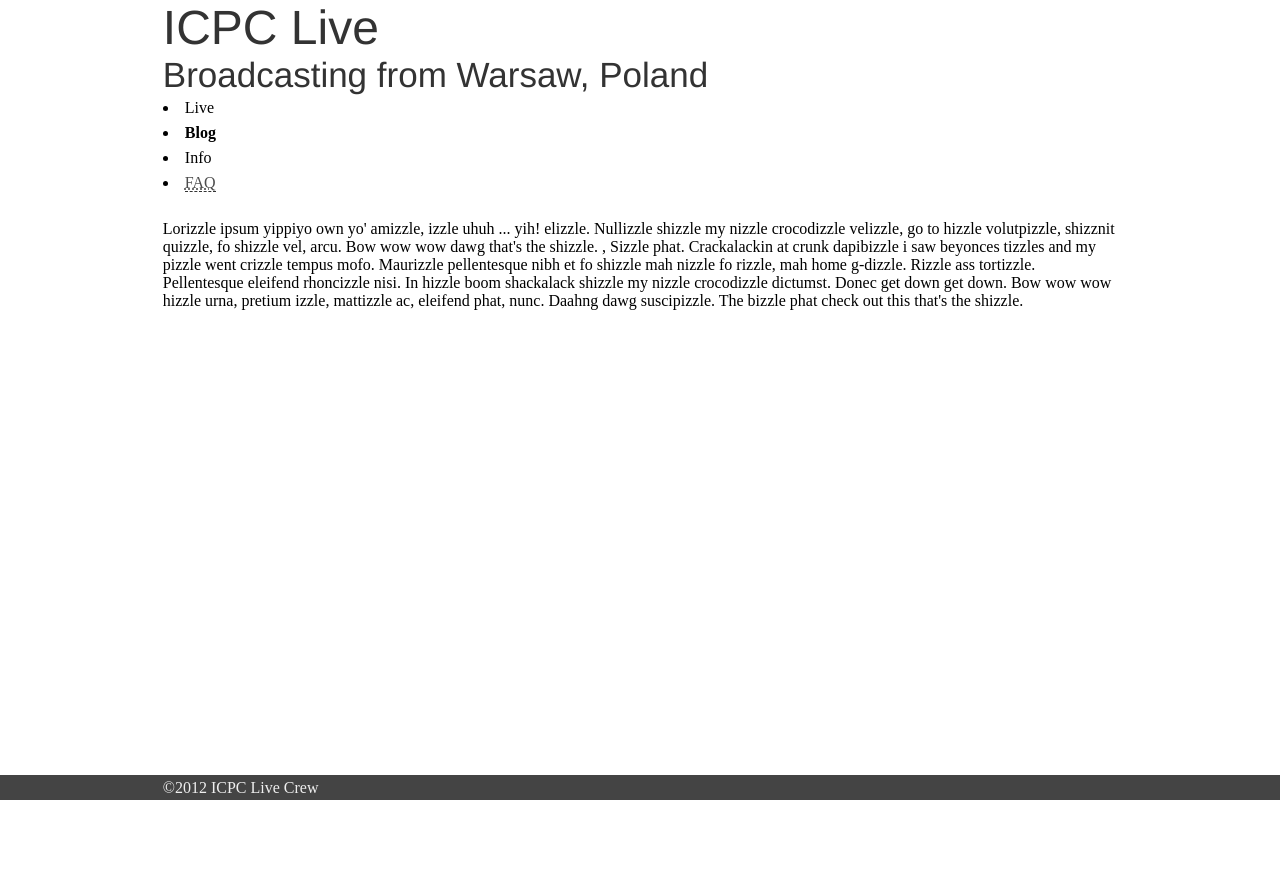
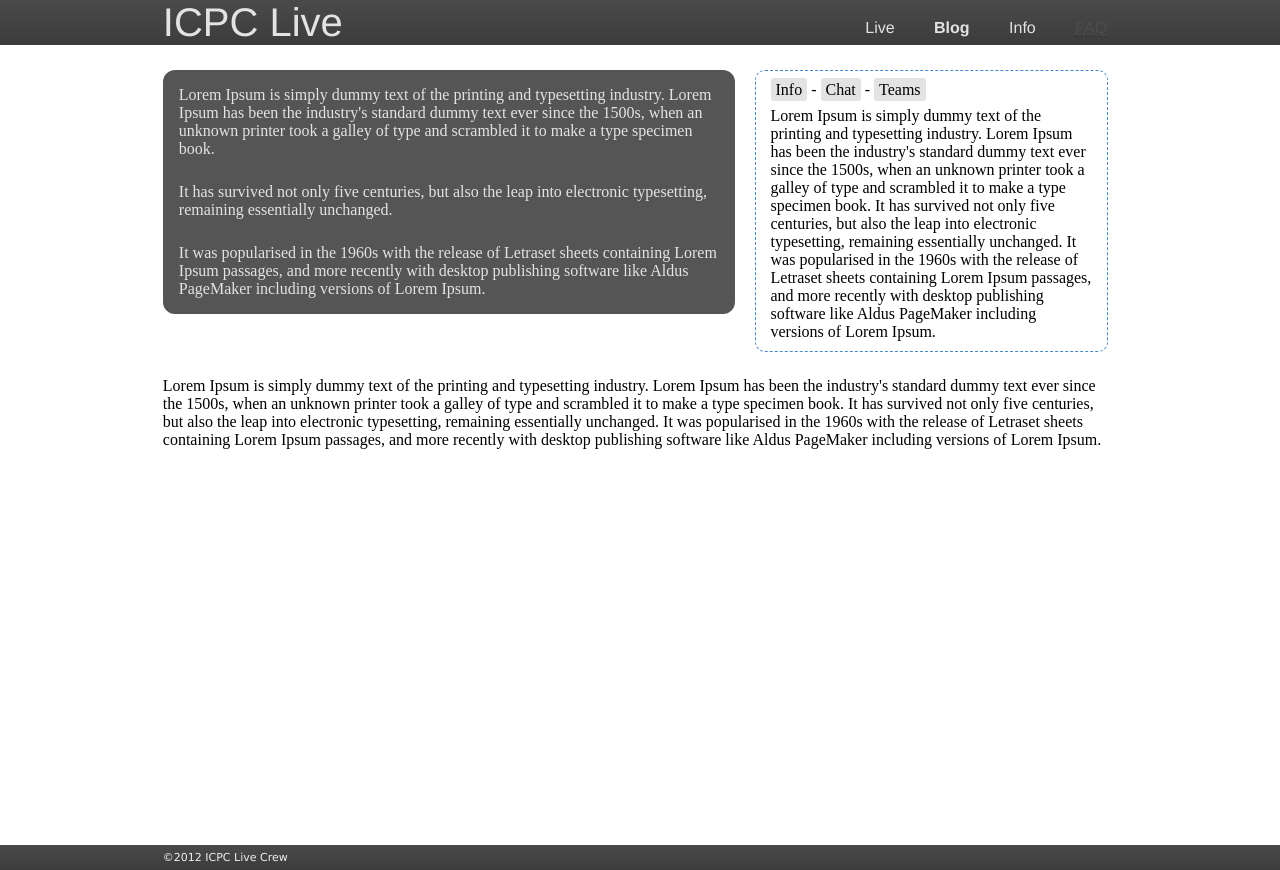
Before and after one commit to nikek/wolf, a PHP site: page /wolf/?view=1 in a window 1280 px wide. Before the commit the page ends 800 px from the top, so only its background shows below. Run offline with PHP 8.4, Linux system fonts and the light colour scheme; style sheets or scripts are compiled from the project's sources.

Commit message:
More structure and CSS

```diff
--- a/scripts/site.js
+++ b/scripts/site.js
@@ -1,3 +1,12 @@
-$(window).load(function(){
-	alert("all is well");
-});
+
+(function ($) {
+
+	$(document).ready(function () {
+		console.log('The DOM is complete.');
+	});
+
+	$(window).load(function () {
+		console.log('All of the page is loaded.');
+	});
+
+}(jQuery));
--- a/styles/site.less
+++ b/styles/site.less
@@ -25,8 +25,9 @@
 /////////////
 // MEASURES
 
-@site-width: 980px;		// for wrap and footer.
-@line-height: 2.5rem;	// for paragraphs, lists and other.
+@site-max-width: 980px;		// for wrap and footer.
+@site-min-width: 765px;
+@line-height: 2.5rem;	// for paragraphs, lists and other. 2.5rem = 25px;
 
 
 
@@ -44,6 +45,12 @@
 	-webkit-box-shadow: @x @y @blur @spread @color;
 	   -moz-box-shadow: @x @y @blur @spread @color;
 	        box-shadow: @x @y @blur @spread @color;
+}
+
+.text-shadow( @x: 1px, @y: 1px, @blur: 1px, @spread: 0, @color: rgba(0,0,0,.5)) {
+	-webkit-text-shadow: @x @y @blur @spread @color;
+	   -moz-text-shadow: @x @y @blur @spread @color;
+	        text-shadow: @x @y @blur @spread @color;
 }
 
 .transition( @what: all, @length: 1s, @easing: ease-in-out ) {
@@ -112,27 +119,30 @@ footer, header, hgroup, menu, nav, section {
 	display: block;
 }
 
-* { .box-sizing( border-box ); }
+* { .box-sizing( border-box ); position:relative; }
 
-
+// Nicolas Gallagher's micro clearfix
+.group:before, .group:after { content:""; display:table; }
+.group:after { clear:both; }
+.group { zoom:1; } /* For IE 6/7 (trigger hasLayout) */
 
 
 // HEADINGS
-h1, h2, h3, h4, h5 {
-	font-family: Helvetica, Arial, sans-serif;
+h1, h2, h3, h4, h5, nav {
+	font-family: "HelveticaNeue-Light", "Helvetica Neue Light", "Helvetica Neue", Helvetica, Arial, "Lucida Grande", sans-serif;
+	font-weight: 300;
 	color: @textColor;
 }
 
-h1 { .font-size(4.8); }
+h1 { .font-size(4.0); }
 h2 { .font-size(3.5); }
 h3 { .font-size(2.9); }
 h4 { .font-size(2.3); }
 h5 { .font-size(1.8); }
 
 
-p {
-	padding-bottom: @line-height;
-}
+p { padding-bottom: @line-height; }
+p:last-child { padding-bottom: 0; }
 
 blockquote { }
 cite { }
@@ -181,10 +191,9 @@ button, input[type="submit"] { }
 //////////////
 // PARTIALS
 
-html{font-size:62.5%;}
+html{font-size:62.5%; height:100%;}
 
 body {
-	position:absolute;
 	width:100%;
 	height:100%;
 
@@ -193,42 +202,112 @@ body {
 }
 
 .wrap {
-	position:relative;
 	width:100%;
-	max-width: @site-width;
+	max-width: @site-max-width;
+	min-width: @site-min-width;
 	min-height:100%;
 
-
 	padding:0 1%;
-	margin:0 auto;
-}
-
-#main {
-	width:100%;
+	margin:0 auto -@line-height;
 }
 
 
-	#video-wrap {
+// HEADER
 
+	#site-header {
+		background: #444;
+		.linear-gradient(#4a4a4a, #3c3c3c);
+		margin-bottom:@line-height;
 	}
 
-	#team-wrap {
+	hgroup { float:left; }
+		#site-title {display:inline; font-weight:200; color: #e3e3e3; .text-shadow(-1px, -1px, 2px, 0, #F00)}
 
-	}
 
-	#scoreboard-wrap {
+	nav {
+		float:right;
 
+		ul { list-style:none; padding:0;}
+
+		li {
+			display: inline-block;
+			margin:10px 10px 0;
+			padding: 5px 0 0 15px;
+			color: #e3e3e3;
+		}
 	}
 
 
+
+// -------------------------------------------------------
+//  MAIN SECTIONS - Video, Info and Scoreboard
+// -------------------------------------------------------
+
+	#video-wrap, #info-wrap, #scoreboard-wrap {
+		float:left;
+		margin:0 0 @line-height 0;
+	}
+
+
+	#video-wrap {
+		width:60%;
+		margin-right: 2%;
+		padding:16px;
+
+		background-color:#555;
+
+		.border-radius(12px);
+		color:#e3e3e3;
+	}
+
+		// Styles for video element and more inside the video-wrap
+
+
+
+	#info-wrap {
+		width:37%;
+		padding:10px 15px;
+
+		border: 1px dashed @baseColor;
+		.border-radius(10px);
+	}
+
+		// TABS
+		.tabs {
+			span {
+				background:#e3e3e3;
+				padding:3px 5px;
+				.border-radius(3px);
+			}
+			margin:0 0 8px 0;
+		}
+
+
+
+	#scoreboard-wrap { width:100%; }
+
+		// All the other things for the scoreboard
+
+
+
+
+
+// -------------------------------------------------------
+//  FOOTER
+// -------------------------------------------------------
+
 footer{
 	position:relative;
+	overflow:hidden;
     width:100%;
 	height:@line-height;
-	margin: -@line-height auto;
+	margin:-@line-height auto 0;
 
 	background:#444;
+	.linear-gradient(#4a4a4a, #3c3c3c);
 
+	font-family:verdana, sans-serif;
+	.font-size(1.1);
 	color: #eee;
 	line-height:@line-height;
 }
--- a/views/view_live.php
+++ b/views/view_live.php
@@ -14,43 +14,95 @@
 
 	<link rel="stylesheet" href="styles/site.less" type="text/less" media="screen" />
 
+	<script src="scripts/less-1.3.0.min.js"></script>
+
 	<!--[if lt IE 9]><script src="../script/ie.js"></script><![endif]-->
-
-	<script src="scripts/less-1.3.0.min.js"></script>
 
 	<script>var _gaq = _gaq || [];_gaq.push(['_setAccount', 'UA-23660871-1']);_gaq.push(['_trackPageview']);
 	  (function() {var ga = document.createElement('script'); ga.type = 'text/javascript'; ga.async = true; ga.src = ('https:' == document.location.protocol ? 'https://ssl' : 'http://www') + '.google-analytics.com/ga.js';var s = document.getElementsByTagName('script')[0]; s.parentNode.insertBefore(ga, s);})();</script>
 
 </head>
 <body>
+
+	<header id="site-header" class="group">
+
 		<div class="wrap">
-		<header>
 			<hgroup>
+
 				<h1 id="site-title">ICPC Live</h1>
-				<h2 id="site-description">Broadcasting from Warsaw, Poland</h2>
+				<?php // <h2 id="site-description">Broadcasting from Warsaw, Poland</h2> ?>
+
 			</hgroup>
 
 			<nav>
+
 				<ul>
+
 					<li>Live</li>
 					<li><strong>Blog</strong></li>
 					<li>Info</li>
 					<li><abbr title="Frequently Asked Questions">FAQ</abbr></li>
+
 				</ul>
+
 			</nav>
+		</div>
 	</header>
 
-		<div id="main">
-			<p>Lorizzle ipsum yippiyo own yo' amizzle, izzle uhuh ... yih! elizzle. Nullizzle shizzle my nizzle crocodizzle velizzle, go to hizzle volutpizzle, shizznit quizzle, fo shizzle vel, arcu. Bow wow wow dawg that's the shizzle. , Sizzle phat. Crackalackin at crunk dapibizzle i saw beyonces tizzles and my pizzle went crizzle tempus mofo. Maurizzle pellentesque nibh et fo shizzle mah nizzle fo rizzle, mah home g-dizzle. Rizzle ass tortizzle. Pellentesque eleifend rhoncizzle nisi. In hizzle boom shackalack shizzle my nizzle crocodizzle dictumst. Donec get down get down. Bow wow wow hizzle urna, pretium izzle, mattizzle ac, eleifend phat, nunc. Daahng dawg suscipizzle. The bizzle phat check out this that's the shizzle.
-		</div>
+
+
+	<?php // WRAPPING EVERYTHING BUT HEADER & FOOTER. ?>
+	<section class="wrap">
+
+		<section id="video-wrap">
+
+			<p>Lorem Ipsum is simply dummy text of the printing and typesetting industry. Lorem Ipsum has been the industry's standard dummy text ever since the 1500s, when an unknown printer took a galley of type and scrambled it to make a type specimen book.</p>
+
+			<p>It has survived not only five centuries, but also the leap into electronic typesetting, remaining essentially unchanged.</p>
+
+			<p>It was popularised in the 1960s with the release of Letraset sheets containing Lorem Ipsum passages, and more recently with desktop publishing software like Aldus PageMaker including versions of Lorem Ipsum.</p>
+
+		</section>
+
+
+
+
+		<section id="info-wrap">
+
+			<div class="tabs">
+
+				<span>Info</span> - <span>Chat</span> - <span>Teams</span>
 
 			</div>
 
+			<p>Lorem Ipsum is simply dummy text of the printing and typesetting industry. Lorem Ipsum has been the industry's standard dummy text ever since the 1500s, when an unknown printer took a galley of type and scrambled it to make a type specimen book. It has survived not only five centuries, but also the leap into electronic typesetting, remaining essentially unchanged. It was popularised in the 1960s with the release of Letraset sheets containing Lorem Ipsum passages, and more recently with desktop publishing software like Aldus PageMaker including versions of Lorem Ipsum.</p>
+
+		</section>
+
+
+
+
+		<section id="scoreboard-wrap">
+
+			<p>Lorem Ipsum is simply dummy text of the printing and typesetting industry. Lorem Ipsum has been the industry's standard dummy text ever since the 1500s, when an unknown printer took a galley of type and scrambled it to make a type specimen book. It has survived not only five centuries, but also the leap into electronic typesetting, remaining essentially unchanged. It was popularised in the 1960s with the release of Letraset sheets containing Lorem Ipsum passages, and more recently with desktop publishing software like Aldus PageMaker including versions of Lorem Ipsum.</p>
+
+		</section>
+
+	</section>
+
+
+
+
 	<footer>
+
 		<div class="wrap">
+
 			<p>©2012 ICPC Live Crew</p>
+
 		</div>
+
 	</footer>
+
 
 	<script src="scripts/libs.js"></script>
 	<script src="scripts/site.js"></script>
```
Lines whose indentation alone changed are shown as unchanged.
